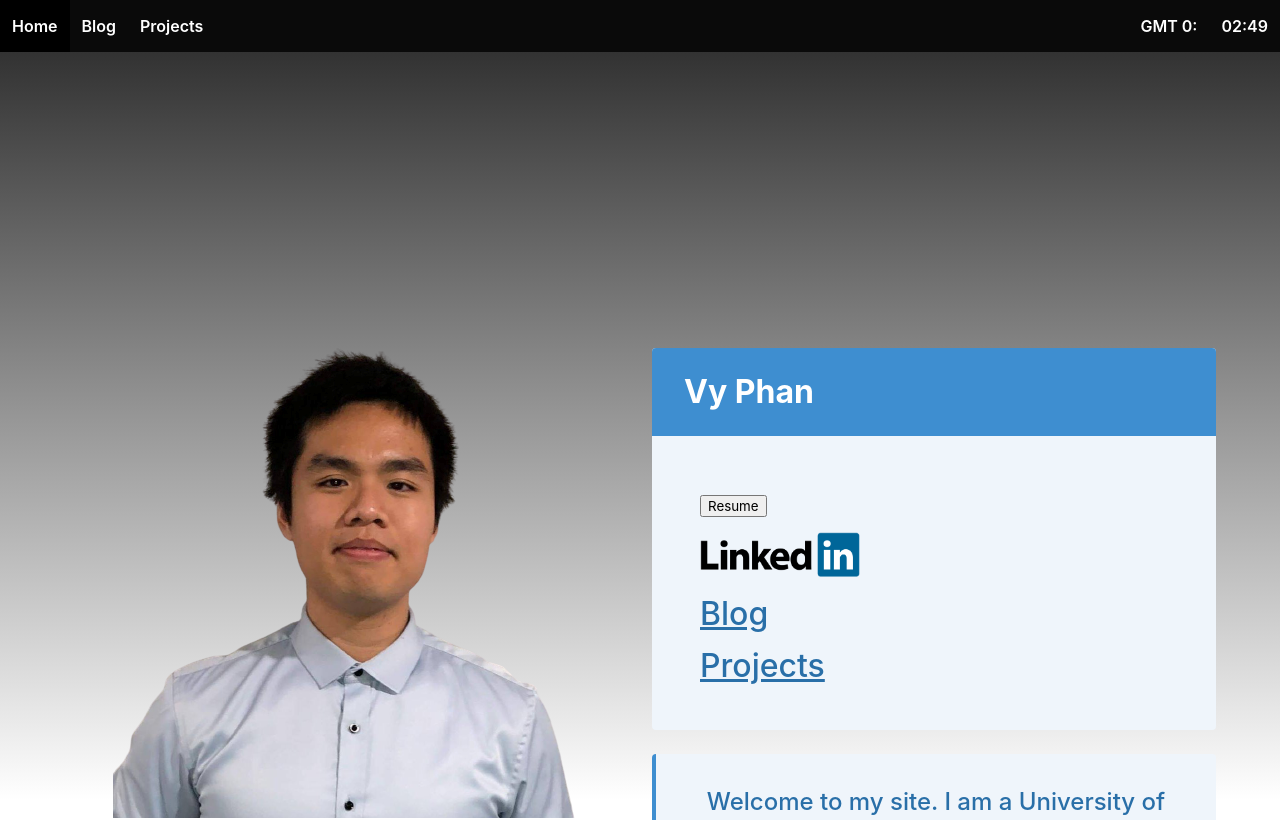
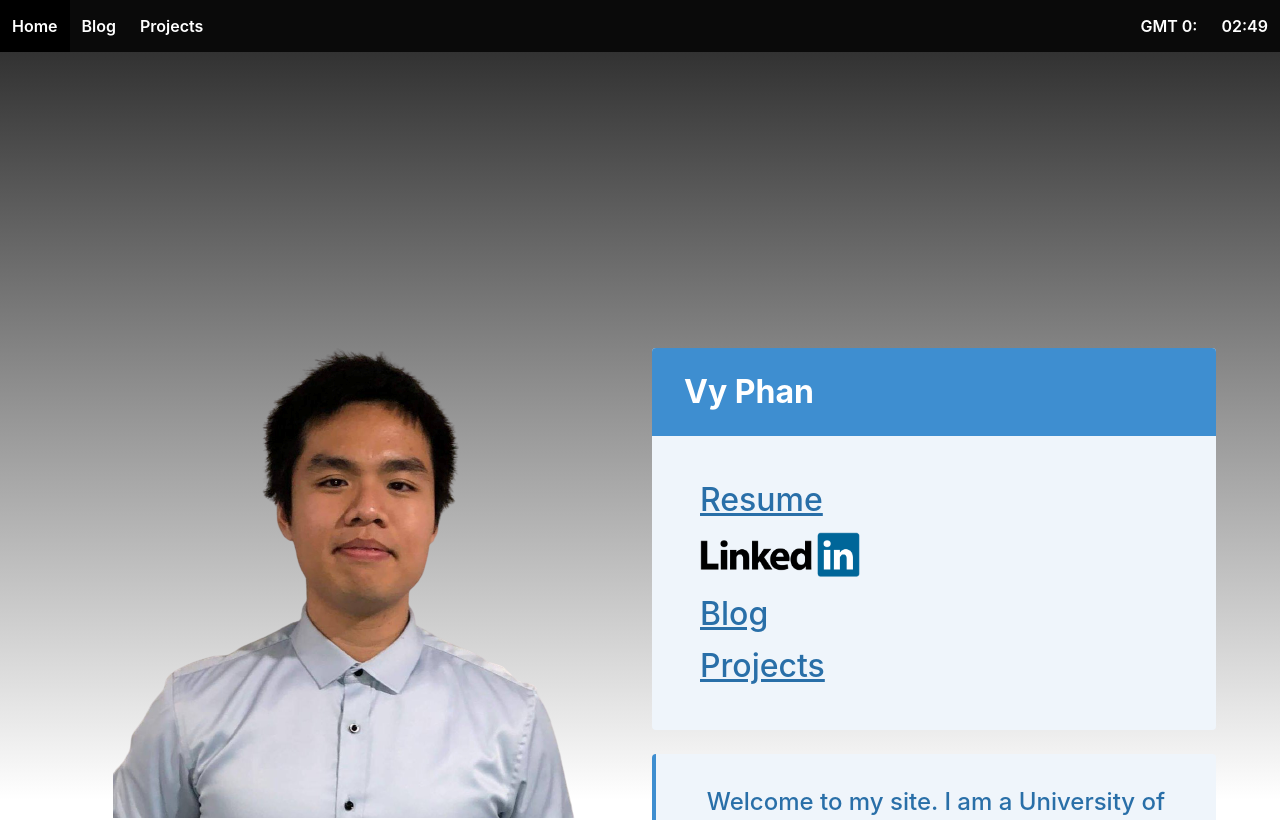
Before and after one commit to vphan6896/my-web, a React (Create React App) app: page / in a window 1280 px wide. Shown: the top 820 px of the page. Built offline with nearby package versions, Linux system fonts and the light colour scheme.

Commit message:
Made resume a clickable and not a button.

```diff
--- a/src/Components/Home/Home.js
+++ b/src/Components/Home/Home.js
@@ -56,7 +56,7 @@ function Home() {
               <div className="message-body is-size-3 has-text-weight-medium">
                 <ul className="has-text-left">
                   <li className="mb-2">
-                    <button>Resume</button>
+                    <a href="resume">Resume</a>
                   </li>
                   <li>
                     <a href="https://www.linkedin.com/in/vy-phan-ut2020/" > <img alt="LinkedIn logo" style={{height:"45px", width:"160px"}} src={linkedin_logo}/>  </a>
```
